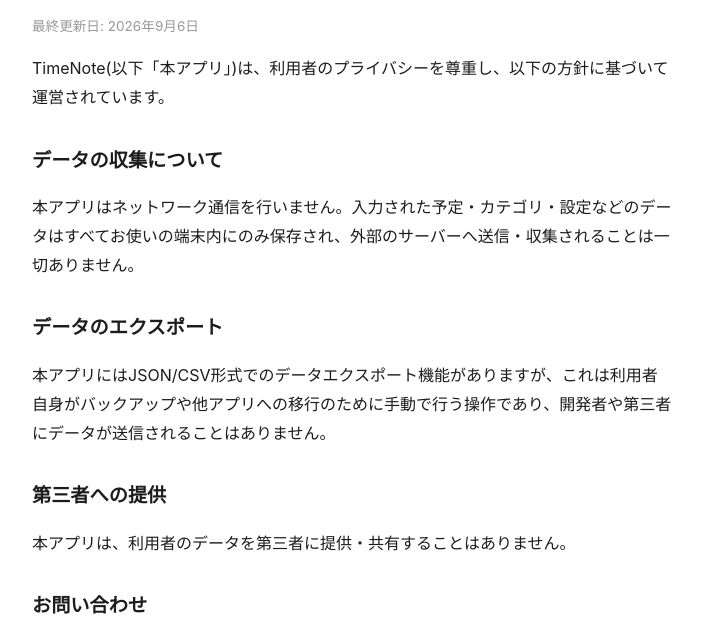
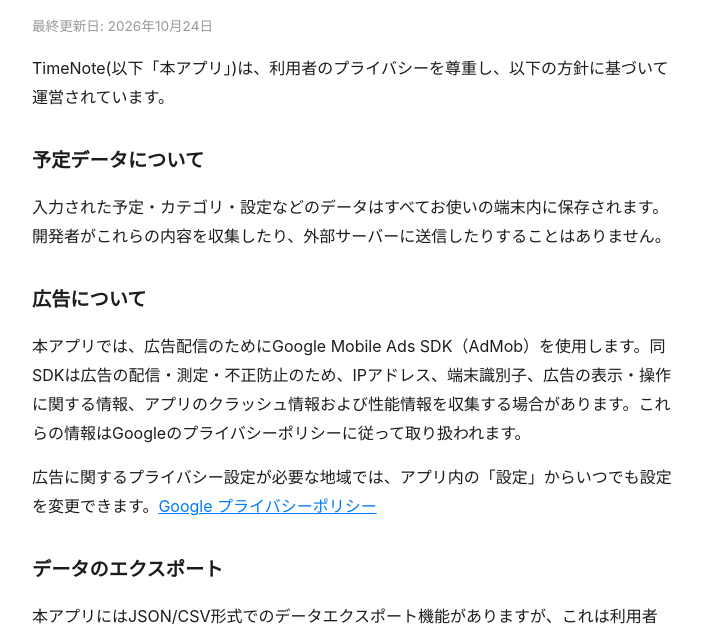
Before and after one commit to hasebe48/timenote-support, a plain HTML site: page privacy.html in a window 1280 px wide. Shown: the part 170-800 px from the top of the page, without its empty margins (288-990 px from the left). Drawn offline with Linux system fonts and the light colour scheme.

Commit message:
docs: disclose TimeNote advertising data use

```diff
--- a/privacy.html
+++ b/privacy.html
@@ -16,18 +16,22 @@
 <body>
   <nav><a href="index.html">&larr; TimeNote トップ</a></nav>
   <h1>プライバシーポリシー</h1>
-  <p class="updated">最終更新日: 2026年9月6日</p>
+  <p class="updated">最終更新日: 2026年10月24日</p>
 
   <p>TimeNote(以下「本アプリ」)は、利用者のプライバシーを尊重し、以下の方針に基づいて運営されています。</p>
 
-  <h2>データの収集について</h2>
-  <p>本アプリはネットワーク通信を行いません。入力された予定・カテゴリ・設定などのデータはすべてお使いの端末内にのみ保存され、外部のサーバーへ送信・収集されることは一切ありません。</p>
+  <h2>予定データについて</h2>
+  <p>入力された予定・カテゴリ・設定などのデータはすべてお使いの端末内に保存されます。開発者がこれらの内容を収集したり、外部サーバーに送信したりすることはありません。</p>
+
+  <h2>広告について</h2>
+  <p>本アプリでは、広告配信のためにGoogle Mobile Ads SDK（AdMob）を使用します。同SDKは広告の配信・測定・不正防止のため、IPアドレス、端末識別子、広告の表示・操作に関する情報、アプリのクラッシュ情報および性能情報を収集する場合があります。これらの情報はGoogleのプライバシーポリシーに従って取り扱われます。</p>
+  <p>広告に関するプライバシー設定が必要な地域では、アプリ内の「設定」からいつでも設定を変更できます。<a href="https://policies.google.com/privacy?hl=ja">Google プライバシーポリシー</a></p>
 
   <h2>データのエクスポート</h2>
   <p>本アプリにはJSON/CSV形式でのデータエクスポート機能がありますが、これは利用者自身がバックアップや他アプリへの移行のために手動で行う操作であり、開発者や第三者にデータが送信されることはありません。</p>
 
   <h2>第三者への提供</h2>
-  <p>本アプリは、利用者のデータを第三者に提供・共有することはありません。</p>
+  <p>予定・カテゴリなど利用者が入力した内容を第三者に提供・共有することはありません。広告SDKによる情報の取り扱いは、上記「広告について」のとおりです。</p>
 
   <h2>お問い合わせ</h2>
   <p>本ポリシーに関するご質問は、<a href="support.html">サポートページ</a>よりお問い合わせください。</p>
```
